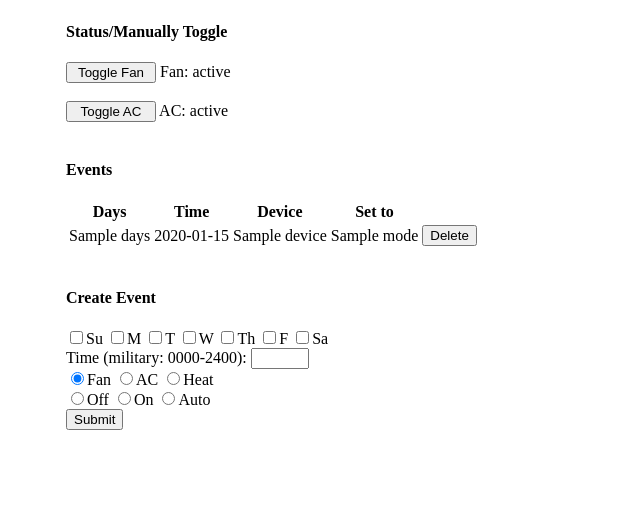
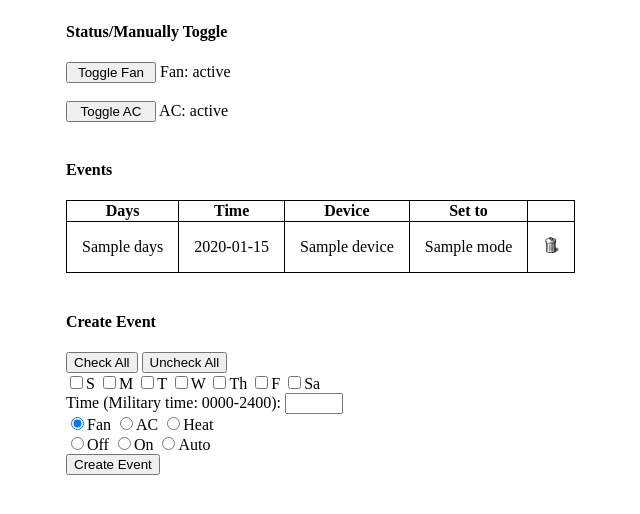
Before and after one commit to ion201/thermopi, a Flask app: template templates/root.html in a window 1280 px wide. Shown: the part 193-707 px from the top of the page, without its empty margins (62-702 px from the left). Run offline with Flask 2, Linux system fonts and the light colour scheme; the template is opened without the code that fills it: most values are stand-ins (such as "Sample title", 1, 10 or a date in 2020).

Commit message:
core updates

```diff
--- a/Server.py
+++ b/Server.py
@@ -18,7 +18,12 @@ def onstart():
 @app.route('/', methods=['GET'])
 def rootdir():
     # This is a good place to start
-    message = "I'm a webpage... Probably"
+    temp_inside = 76
+    temp_outside = 70
+    fan_status = 'auto'
+    ac_status = 'auto'
+    events = [['MTWThF', '1200', 'ac', 'off'],
+              ['SuSa', '0330', 'ac', 'auto']]
     return flask.render_template('root.html', **locals())
 
 
--- a/templates/root.html
+++ b/templates/root.html
@@ -18,6 +18,35 @@
             }
         }
     </script>
+    <script type="text/javascript">
+        function checkAll(field)
+        {
+            for (i = 0; i < field.length; i++){
+                field[i].checked = true;
+            }
+        }
+        function uncheckAll(field)
+        {
+            for (i = 0; i < field.length; i++){
+                field[i].checked = false;
+            }
+        }
+    </script>
+    <style type="text/css">
+        table.events_list td {
+            padding: 15px;
+            border-style: solid;
+            border-width: 1px;
+        }
+        table.events_list th {
+            border-style: solid;
+            border-width: 1px;
+        }
+        table.events_list {
+            border-style: none;
+            border-collapse: collapse;
+        }
+    </style>
 </head>
 
 <body style="margin:0px 10%">
@@ -48,23 +77,24 @@
 
 <h4>Events</h4>
 
-<table>
+<table class="events_list">
     <tr>
         <th>Days</th>
         <th>Time</th>
         <th>Device</th>
         <th>Set to</th>
+        <th></th>
     </tr>
-{% for event in events %}
-    {% for days, time, device, mode in event %}
+{% for days, time, device, mode in events %}
        <tr>
             <td>{{ days }}</td>
             <td>{{ time }}</td>
             <td>{{ device }}</td>
             <td>{{ mode }}</td>
-            <td><input type="button" value="Delete"/></td>
+            <td><a href="/"><img width=16 height=16
+                 src="{{ url_for('static', filename='trash_bin.jpg') }}" />
+                 </a></td>
        </tr>
-    {% endfor %}
 {% endfor %}
 </table>
 
@@ -73,7 +103,10 @@
 <h4>Create Event</h4>
 <form action="/newevent/" method="POST" enctype="multipart/form-data"
 onsubmit="return checkForm()" name="new_event">
-    <input type="checkbox" id="sunday" name="days_select" /><label for="sunday">Su</label>
+    <input type="button" onclick="checkAll(document.new_event.days_select)" value="Check All" />
+    <input type="button" onclick="uncheckAll(document.new_event.days_select)" value="Uncheck All" />
+    <br />
+    <input type="checkbox" id="sunday" name="days_select" /><label for="sunday">S</label>
     <input type="checkbox" id="monday" name="days_select" /><label for="monday">M</label>
     <input type="checkbox" id="tuesday" name="days_select" /><label for="tuesday">T</label>
     <input type="checkbox" id="wednesday" name="days_select" /><label for="wednesday">W</label>
@@ -81,7 +114,7 @@ onsubmit="return checkForm()" name="new_event">
     <input type="checkbox" id="friday" name="days_select" /><label for="friday">F</label>
     <input type="checkbox" id="saturday" name="days_select" /><label for="saturday">Sa</label>
     <br />
-    <label for="time">Time (military: 0000-2400):</label>
+    <label for="time">Time (Military time: 0000-2400):</label>
     <input type="text" style="width:50px;" name="time" id="time" />
     <br />
     <input type="radio" id="fan" name="device_select" checked /><label for="fan">Fan</label>
@@ -93,7 +126,7 @@ onsubmit="return checkForm()" name="new_event">
     <input type="radio" id="auto" name="mode_select" /><label for="auto">Auto</label>
     <br />
 
-    <input type="submit" value="Submit" />
+    <input type="submit" value="Create Event" />
 </form>
 
 </body>
```
